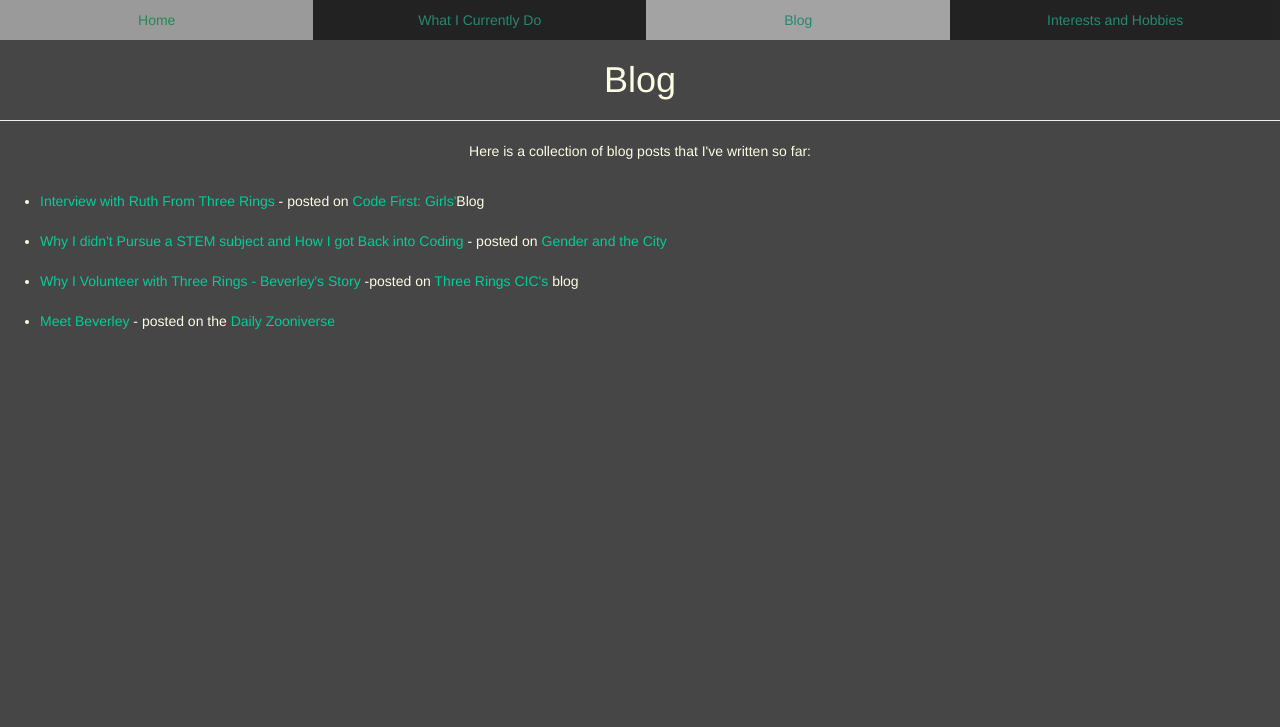
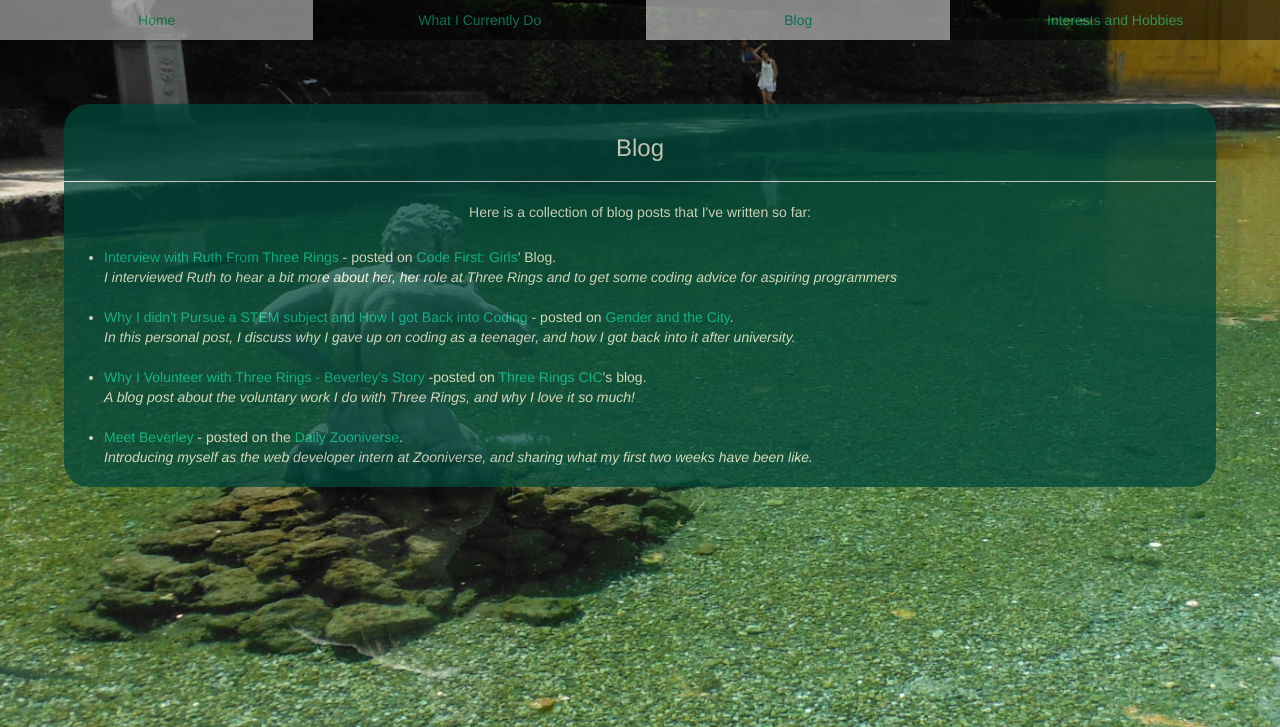
Before and after one commit to BNewing/bnewing.github.io, a PHP site: page /blog.html in a window 1280 px wide. Shown: the top 727 px of the page. Run offline with PHP 8.4, Linux system fonts and the light colour scheme.

Commit message:
Background improvements and blog page update

```diff
--- a/CSS.css
+++ b/CSS.css
@@ -1,5 +1,5 @@
 
-body.homepage{
+body{
   background-image: url('images/Background.jpg');
   background-repeat: no-repeat;
   background-attachment: fixed;
@@ -8,8 +8,21 @@ body.homepage{
   color: #FCFBE3;
 }
 
-body {
-  background-color: #464646;
+
+div.background{
+  background-color:#00473B;
+  opacity: 0.75;
+  z-index:-1;
+  margin: 5%;
+  border-radius: 25px;
+  padding-top: 2%;
+}
+
+div.homepageBackground{
+  background-color:#00473B;
+  opacity: 0.75;
+  z-index:-1;
+  border-radius: 25px;
 }
 
 p.contact {
@@ -21,6 +34,7 @@ p.contact {
 p, h1, h2, h3, h4 {
   color: #FCFBE3;
   text-align: center;
+  margin: 5px;
 }
 
 ul {
@@ -49,7 +63,7 @@ li.active {
 
 ul.nav {
   background-color:#000000;
-  opacity: 0.50
+  opacity: 0.50;
 }
 
 /* MODAL! */
@@ -86,6 +100,7 @@ body.modal-open div.modal-backdrop {
 /*background of the modal buttons*/
 .button{
   background: #ddccff;
+  align-content: center;
 }
 
 
--- a/blog.html
+++ b/blog.html
@@ -6,7 +6,7 @@
     <meta http-equiv="X-UA-Compatible" content="IE=edge">
     <meta name="viewport" content="width=device-width, initial-scale=1">
 
-    <title>What I Used To Do</title>
+    <title>Blog</title>
     <link rel="stylesheet" href="https://maxcdn.bootstrapcdn.com/bootstrap/3.3.6/css/bootstrap.min.css">
     <script src="https://oss.maxcdn.com/respond/1.4.2/respond.min.js"></script>
 
@@ -23,22 +23,26 @@
 	<li role="presentation"><a href="index.html">Home</a></li>
 	<li role="presentation"><a href="whaticurrentlydo.html">What I Currently Do</a></li>
 	<li role="presentation" class="active"><a href="blog.html">Blog</a></li>
-	<li role="presentation"><a href="inmysparetime.html">Interests and Hobbies</a></li>
+	<li role="presentation"><a href="hobbiesandinterests.html">Interests and Hobbies</a></li>
 </ul>
 
-<h1> Blog </h1>
+<div class="background">
+<h3> Blog </h3>
 <hr>
 <p> Here is a collection of blog posts that I've written so far:</p>
 <br>
 <ul>
-	<li><a href="http://www.codefirstgirls.org.uk/blog/interview-with-ruth-from-three-rings-cic">Interview with Ruth From Three Rings</a> - posted on <a href="http://www.codefirstgirls.org.uk/">Code First: Girls'</a>Blog</li>
+	<li><a href="http://www.codefirstgirls.org.uk/blog/interview-with-ruth-from-three-rings-cic">Interview with Ruth From Three Rings</a> - posted on <a href="http://www.codefirstgirls.org.uk/">Code First: Girls</a>' Blog.<br><i>I interviewed Ruth to hear a bit more about her, her role at Three Rings and to get some coding advice for aspiring programmers</i></li>
 	<br>
-	<li><a href="https://genderandthecity.com/2016/04/07/why-i-didnt-pursue-a-stem-subject-and-how-i-got-back-into-coding/">Why I didn't Pursue a STEM subject and How I got Back into Coding</a> - posted on <a href="https://genderandthecity.com/">Gender and the City</a></li>
+	<li><a href="https://genderandthecity.com/2016/04/07/why-i-didnt-pursue-a-stem-subject-and-how-i-got-back-into-coding/">Why I didn't Pursue a STEM subject and How I got Back into Coding</a> - posted on <a href="https://genderandthecity.com/">Gender and the City</a>. <br> <i>In this personal post, I discuss why I gave up on coding as a teenager, and how I got back into it after university.</i></li>
 	<br>
-	<li><a href="https://www.threerings.org.uk/2016/07/26/why-i-volunteer-with-three-rings-beverleys-story/">Why I Volunteer with Three Rings - Beverley's Story</a> -posted on <a href="https://www.threerings.org.uk/">Three Rings CIC's</a> blog</li>
+	<li><a href="https://www.threerings.org.uk/2016/07/26/why-i-volunteer-with-three-rings-beverleys-story/">Why I Volunteer with Three Rings - Beverley's Story</a> -posted on <a href="https://www.threerings.org.uk/">Three Rings CIC</a>'s blog.<br> <i>A blog post about the voluntary work I do with Three Rings, and why I love it so much!</i></li>
 	<br>
-	<li><a href="https://daily.zooniverse.org/2016/08/11/meet-beverley/">Meet Beverley</a> - posted on the <a href="https://daily.zooniverse.org/">Daily Zooniverse</a></li>
+	<li><a href="https://daily.zooniverse.org/2016/08/11/meet-beverley/">Meet Beverley</a> - posted on the <a href="https://daily.zooniverse.org/">Daily Zooniverse</a>. <br><i>Introducing myself as the web developer intern at Zooniverse, and sharing what my first two weeks have been like.</i></li>
+	<br>
+</ul>
 
+</div>
 
 </body>
 
```
Also changed, not shown: hobbiesandinterests.html (renamed from inmysparetime.html, +4 -3 lines), index.html (+4 -5 lines), whaticurrentlydo.html (+5 -6 lines).
